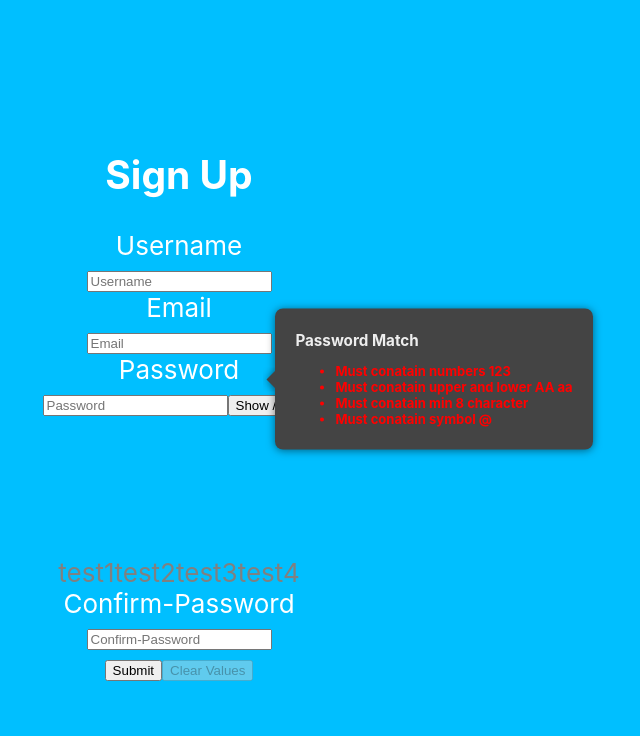
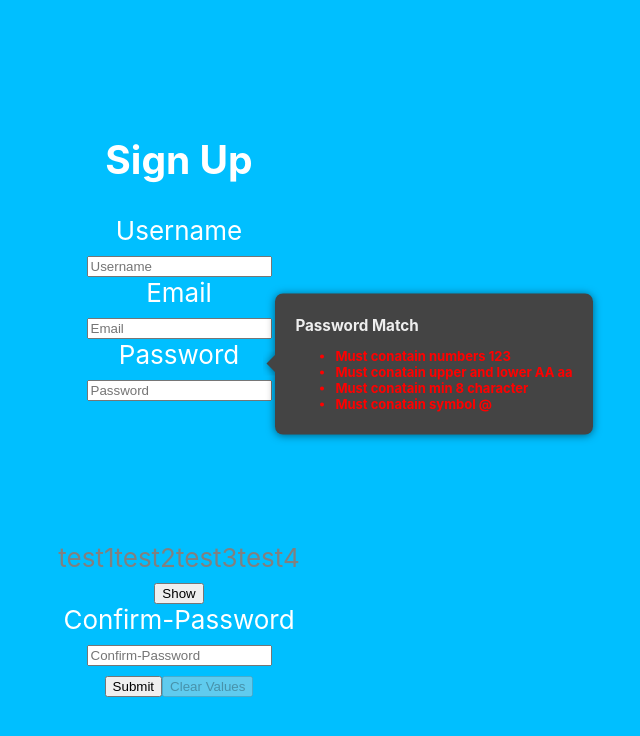
Before and after one commit to sumit1523/redux-form-with-password-strength, a React (Create React App) app: page / in a window 1280 px wide. Shown: the top 736 px of the page, without its empty margins (461-1101 px from the left). Built offline with nearby package versions, Linux system fonts and the light colour scheme.

Commit message:
added show Hide functionality

```diff
--- a/src/SyncValidationForm.js
+++ b/src/SyncValidationForm.js
@@ -1,6 +1,5 @@
 import React, { Component } from 'react';
 import { Field, reduxForm } from 'redux-form';
-import './login.css';
 import { validate } from './validation';
 import passwordStregthField from './passwordStregthField';
 
@@ -16,17 +15,30 @@
 );
 
 class SyncValidationForm extends Component {
+  constructor(props) {
+    super(props);
+    this.state = {
+        hidden: true,
+        showHide: false
+    }
+}
 
+toggleShow = () => {
+  this.setState({
+      hidden: !this.state.hidden,
+      showHide: !this.state.showHide
+  });
+}
   render() {
     const { handleSubmit, pristine, reset, submitting } = this.props;
-    const { hidden } = this.props;
     return (
       <div>
         <h2> Sign Up</h2>
         <form onSubmit={handleSubmit}>
           <Field name="username" type="text" component={renderField} label="Username" />
           <Field name="email" type="email" component={renderField} label="Email" />
-          <Field name="password" type={hidden ? "password" : "text"} component={passwordStregthField} label="Password" />
+          <Field name="password" type={this.state.hidden ? "password" : "text"} component={passwordStregthField} label="Password" />
+          <button onClick={this.toggleShow}>{this.state.showHide ? 'Hide':'Show'}</button>
           <Field name="retypepassword" type="password" component={renderField} label="Confirm-Password" />
           <div>
             <button type="submit" disabled={submitting}>Submit</button>
--- a/src/passwordStregthField.js
+++ b/src/passwordStregthField.js
@@ -6,7 +6,6 @@
     constructor(props) {
         super(props);
         this.state = {
-            hidden: true,
             colorBar: {
                 length: false,
                 character: false,
@@ -16,11 +15,6 @@
         }
     }
 
-    toggleShow = () => {
-        this.setState({
-            hidden: !this.state.hidden
-        });
-    }
 
     handlePasswordChange = (event) => {
         this.checkValidation(event.target.value);
@@ -60,7 +54,6 @@
                 <div>
                     <input {...input} placeholder={label} type={type}
                     onChange={(event) => this.handlePasswordChange(event)} />
-                    <button onClick={this.toggleShow}>Show / Hide</button>
                     {touched &&
                         ((error && <span>{error}</span>))}
                 </div>
```
